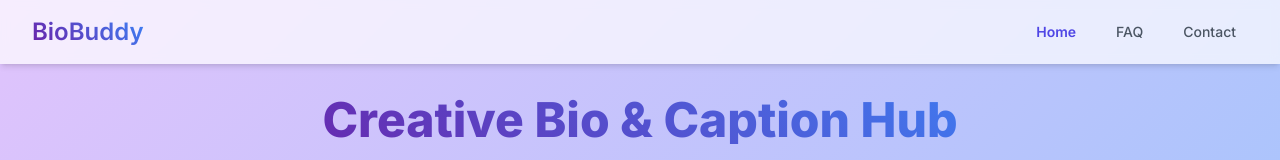
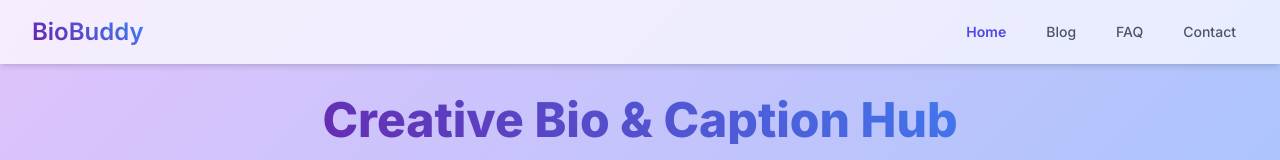
Before and after one commit to chrixpool/BioBuddy, a website: page index.html in a window 1280 px wide. Shown: the top 160 px of the page. Drawn offline with nearby package versions, Linux system fonts and the light colour scheme.

Commit message:
Update index.html

```diff
--- a/index.html
+++ b/index.html
@@ -78,6 +78,7 @@
                 <div class="hidden md:block">
                     <div id="nav-links" class="ml-10 flex items-baseline space-x-4">
                         <a href="#" data-page="home" class="nav-link text-gray-600 hover:text-indigo-600 px-3 py-2 rounded-md text-sm font-medium transition active">Home</a>
+                         <a href="#" data-page="contact" class="nav-link text-gray-600 hover:text-indigo-600 px-3 py-2 rounded-md text-sm font-medium transition">Blog</a>
                         <a href="#" data-page="faq" class="nav-link text-gray-600 hover:text-indigo-600 px-3 py-2 rounded-md text-sm font-medium transition">FAQ</a>
                         <a href="#" data-page="contact" class="nav-link text-gray-600 hover:text-indigo-600 px-3 py-2 rounded-md text-sm font-medium transition">Contact</a>
                     </div>
```
